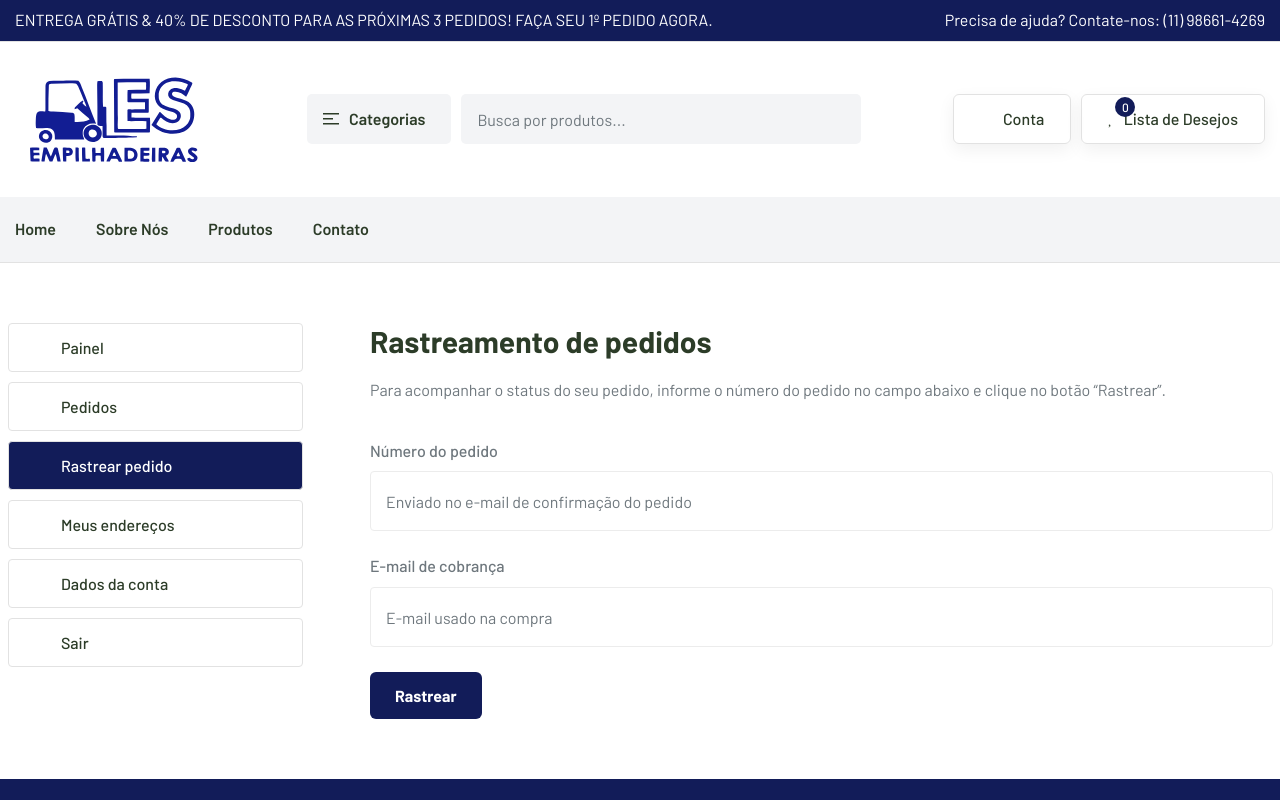
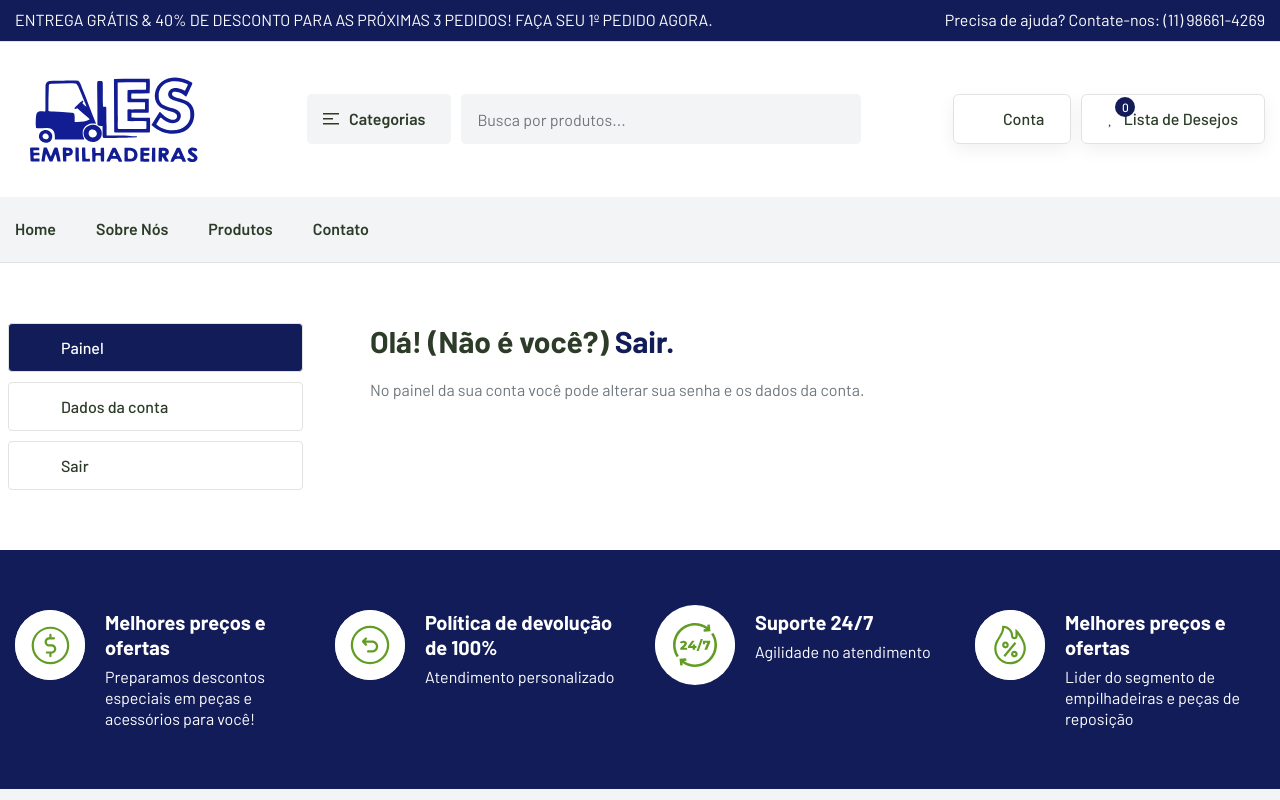
Before and after one commit to Beatrizkira/PI---2, a Next.js app in the folder meu-projeto-integrador/frontend/: page /account in a window 1280 px wide. Shown: the top 800 px of the page. Built offline with nearby package versions, Linux system fonts and the light colour scheme; a web font is replaced by a local one.

Commit message:
conta: removidas abas pedidos, rastrear pedido e meus enderecos

```diff
--- a/meu-projeto-integrador/frontend/src/app/(inner)/account/Accordion.tsx
+++ b/meu-projeto-integrador/frontend/src/app/(inner)/account/Accordion.tsx
@@ -4,7 +4,7 @@ import Link from 'next/link';
 import { useState } from 'react';
 
 const AccountTabs = () => {
-  const [activeTab, setActiveTab] = useState('track');
+  const [activeTab, setActiveTab] = useState('dashboard');
 
   return (
     <div className="account-tab-area-start rts-section-gap">
@@ -17,24 +17,6 @@ const AccountTabs = () => {
                 onClick={() => setActiveTab('dashboard')}
               >
                 <i className="fa-regular fa-chart-line"></i> Painel
-              </button>
-              <button
-                className={`nav-link ${activeTab === 'order' ? 'active' : ''}`}
-                onClick={() => setActiveTab('order')}
-              >
-                <i className="fa-regular fa-bag-shopping"></i> Pedidos
-              </button>
-              <button
-                className={`nav-link ${activeTab === 'track' ? 'active' : ''}`}
-                onClick={() => setActiveTab('track')}
-              >
-                <i className="fa-regular fa-tractor"></i> Rastrear pedido
-              </button>
-              <button
-                className={`nav-link ${activeTab === 'address' ? 'active' : ''}`}
-                onClick={() => setActiveTab('address')}
-              >
-                <i className="fa-regular fa-location-dot"></i> Meus endereços
               </button>
               <button
                 className={`nav-link ${activeTab === 'account' ? 'active' : ''}`}
@@ -58,87 +40,8 @@ const AccountTabs = () => {
                     Olá! (Não é você?) <Link href="/login">Sair.</Link>
                   </h2>
                   <p className="disc">
-                    No painel da sua conta você pode ver seus pedidos recentes,
-                    gerenciar seus endereços de entrega e cobrança e alterar sua senha e os dados da conta.
+                    No painel da sua conta você pode alterar sua senha e os dados da conta.
                   </p>
-                </div>
-              )}
-
-              {activeTab === 'order' && (
-                <div className="order-table-account">
-                  <div className="h2 title">Seus pedidos</div>
-                  <div className="table-responsive">
-                    <table className="table">
-                      <thead>
-                        <tr>
-                          <th>Pedido</th>
-                          <th>Data</th>
-                          <th>Status</th>
-                          <th>Total</th>
-                          <th>Ações</th>
-                        </tr>
-                      </thead>
-                      <tbody>
-                        <tr>
-                          <td>#1357</td>
-                          <td>15 de março de 2020</td>
-                          <td>Em processamento</td>
-                          <td>R$ 125,00 por 2 itens</td>
-                          <td><a href="#" className="btn-small d-block">Ver</a></td>
-                        </tr>
-                        <tr>
-                          <td>#2468</td>
-                          <td>29 de junho de 2020</td>
-                          <td>Concluído</td>
-                          <td>R$ 364,00 por 5 itens</td>
-                          <td><a href="#" className="btn-small d-block">Ver</a></td>
-                        </tr>
-                        <tr>
-                          <td>#2366</td>
-                          <td>2 de agosto de 2020</td>
-                          <td>Concluído</td>
-                          <td>R$ 280,00 por 3 itens</td>
-                          <td><a href="#" className="btn-small d-block">Ver</a></td>
-                        </tr>
-                      </tbody>
-                    </table>
-                  </div>
-                </div>
-              )}
-
-              {activeTab === 'track' && (
-                <div className="tracing-order-account">
-                  <h2 className="title">Rastreamento de pedidos</h2>
-                  <p>
-                    Para acompanhar o status do seu pedido, informe o número do pedido
-                    no campo abaixo e clique no botão “Rastrear”.
-                  </p>
-                  <form className="order-tracking">
-                    <div className="single-input">
-                      <label>Número do pedido</label>
-                      <input type="text" placeholder="Enviado no e-mail de confirmação do pedido" required />
-                    </div>
-                    <div className="single-input">
-                      <label>E-mail de cobrança</label>
-                      <input type="email" placeholder="E-mail usado na compra" />
-                    </div>
-                    <button className="rts-btn btn-primary" type="submit">Rastrear</button>
-                  </form>
-                </div>
-              )}
-
-              {activeTab === 'address' && (
-                <div className="shipping-address-billing-address-account">
-                  <div className="half">
-                    <h2 className="title">Endereço de cobrança</h2>
-                    <p className="address">Nenhum endereço cadastrado.</p>
-                    <a href="#">Adicionar endereço</a>
-                  </div>
-                  <div className="half">
-                    <h2 className="title">Endereço de entrega</h2>
-                    <p className="address">Nenhum endereço cadastrado.</p>
-                    <a href="#">Adicionar endereço</a>
-                  </div>
                 </div>
               )}
 
```
